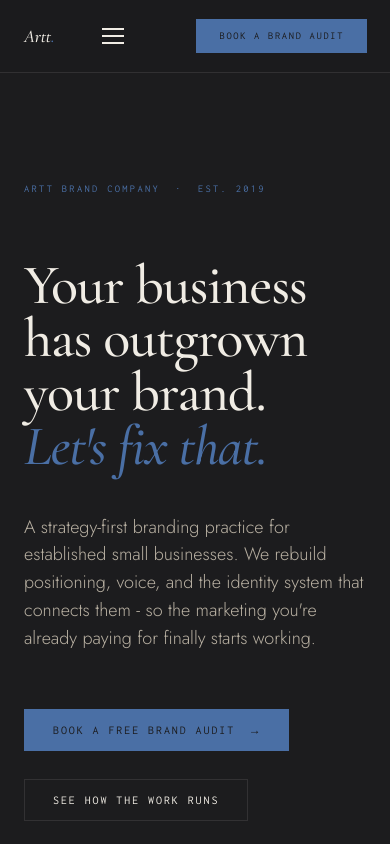
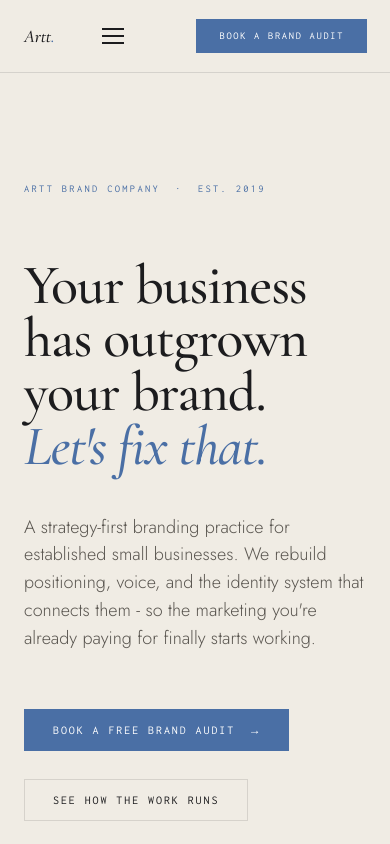
Before and after one commit to Rorym2/artt-brand-co, a plain HTML site: page index.html in a window 390 px wide. Shown: the top 844 px of the page. Drawn offline with nearby package versions, Linux system fonts and the light colour scheme.

Commit message:
Switch site from dark mode to light mode (linen base)
Background flipped from near-black (#1C1C1E) to warm linen (#f0ece4).
Text flipped from light to dark. Surface, hairline, and muted colors
inverted to work on the light background. Header and mobile nav
backgrounds updated. Button text set to white on steel blue. Favicon
updated to match.

Co-Authored-By: Claude Sonnet 4.6 <noreply@anthropic.com>

```diff
--- a/styles.css
+++ b/styles.css
@@ -4,19 +4,19 @@
   --font-display: "Cormorant Garamond", Georgia, serif;
   --font-body: "Jost", "Helvetica Neue", Arial, sans-serif;
   --font-mono: "Inconsolata", "Courier New", monospace;
-  --color-ink: #1C1C1E;
-  --color-paper: #f0ece4;
-  --color-paper-soft: #b8b0a2;
+  --color-ink: #f0ece4;
+  --color-paper: #1C1C1E;
+  --color-paper-soft: #5a5650;
   --accent: #4A6FA5;
   --accent-dim: #3a5a8a;
-  --bg-page: #1C1C1E;
-  --color-surface: #232325;
-  --color-surface-2: #2a2a2d;
-  --fg-primary: #f0ece4;
-  --fg-secondary: #7a7872;
-  --fg-muted: #4a4a4d;
-  --color-hairline: rgba(240,236,228,0.10);
-  --color-hairline-2: rgba(240,236,228,0.06);
+  --bg-page: #f0ece4;
+  --color-surface: #e6e1d8;
+  --color-surface-2: #ddd8ce;
+  --fg-primary: #1C1C1E;
+  --fg-secondary: #6a6560;
+  --fg-muted: #9a958e;
+  --color-hairline: rgba(28,28,30,0.12);
+  --color-hairline-2: rgba(28,28,30,0.06);
   --gutter: clamp(24px, 5vw, 80px);
   --wrap: 1320px;
   --density: 1;
@@ -37,15 +37,15 @@ em { font-style: italic; }
 .section-label { display: block; font: 400 10.5px/1 var(--font-mono); letter-spacing: 0.22em; text-transform: uppercase; color: var(--fg-muted); margin-bottom: 40px; }
 .section-label--accent { color: var(--accent); }
 .btn { display: inline-flex; align-items: center; gap: 8px; padding: 14px 28px; font: 400 12px/1 var(--font-mono); letter-spacing: 0.16em; text-transform: uppercase; border: 1px solid transparent; transition: all var(--t-base) var(--ease); white-space: nowrap; }
-.btn--primary { background: var(--accent); color: var(--color-ink); border-color: var(--accent); }
+.btn--primary { background: var(--accent); color: #fff; border-color: var(--accent); }
 .btn--primary:hover { background: var(--accent-dim); border-color: var(--accent-dim); }
 .btn--ghost { background: transparent; color: var(--fg-primary); border-color: var(--color-hairline); }
 .btn--ghost:hover { border-color: var(--fg-secondary); }
 .link-ghost { font: 400 12px/1 var(--font-mono); letter-spacing: 0.16em; text-transform: uppercase; color: var(--fg-secondary); border-bottom: 1px solid var(--color-hairline); padding-bottom: 4px; transition: color var(--t-base) var(--ease), border-color var(--t-base) var(--ease); }
 .link-ghost:hover { color: var(--accent); border-color: var(--accent); }
-.site-header { position: fixed; top: 0; left: 0; right: 0; z-index: 100; border-bottom: 1px solid var(--color-hairline); background: rgba(28,28,30,0.92); backdrop-filter: blur(12px); }
+.site-header { position: fixed; top: 0; left: 0; right: 0; z-index: 100; border-bottom: 1px solid var(--color-hairline); background: rgba(240,236,228,0.92); backdrop-filter: blur(12px); }
 .site-header__inner { max-width: var(--wrap); margin-inline: auto; padding-inline: var(--gutter); height: 72px; display: flex; align-items: center; gap: 40px; }
-.site-header__mark { font: 500 italic clamp(18px,1.6vw,22px)/1 var(--font-display); letter-spacing: -0.01em; color: var(--color-paper); flex-shrink: 0; }
+.site-header__mark { font: 500 italic clamp(18px,1.6vw,22px)/1 var(--font-display); letter-spacing: -0.01em; color: var(--fg-primary); flex-shrink: 0; }
 .mark-dot { color: var(--accent); }
 .site-nav { display: flex; gap: 36px; margin-left: auto; }
 .site-nav a { font: 400 11px/1 var(--font-mono); letter-spacing: 0.18em; text-transform: uppercase; color: var(--fg-secondary); transition: color var(--t-base) var(--ease); }
@@ -56,7 +56,7 @@ main { padding-top: 72px; }
 .site-footer { border-top: 1px solid var(--color-hairline); padding: 80px 0 48px; background: var(--color-surface); }
 .site-footer__row { display: grid; grid-template-columns: 2fr 1fr 1fr 1fr; gap: 64px; padding-bottom: 64px; border-bottom: 1px solid var(--color-hairline); margin-bottom: 40px; }
 .site-footer__brand { display: flex; flex-direction: column; gap: 20px; }
-.site-footer__mark { font: 500 italic 20px/1 var(--font-display); letter-spacing: -0.01em; color: var(--color-paper); }
+.site-footer__mark { font: 500 italic 20px/1 var(--font-display); letter-spacing: -0.01em; color: var(--fg-primary); }
 .site-footer__quote { font: 300 italic 14px/1.5 var(--font-body); color: var(--fg-muted); max-width: 28ch; }
 .footer-col h4 { font: 400 10px/1 var(--font-mono); letter-spacing: 0.2em; text-transform: uppercase; color: var(--fg-muted); margin-bottom: 20px; }
 .footer-col ul { display: flex; flex-direction: column; gap: 12px; }
@@ -79,7 +79,7 @@ main { padding-top: 72px; }
 @media (max-width: 768px) {
   :root { --density: 0.7; }
   .nav-toggle { display: flex; }
-  .site-nav { display: none; position: absolute; top: 72px; left: 0; right: 0; flex-direction: column; gap: 0; background: rgba(28,28,30,0.97); backdrop-filter: blur(12px); border-bottom: 1px solid var(--color-hairline); padding: 16px var(--gutter); margin-left: 0; }
+  .site-nav { display: none; position: absolute; top: 72px; left: 0; right: 0; flex-direction: column; gap: 0; background: rgba(240,236,228,0.97); backdrop-filter: blur(12px); border-bottom: 1px solid var(--color-hairline); padding: 16px var(--gutter); margin-left: 0; }
   .site-nav.is-open { display: flex; }
   .site-nav a { padding: 14px 0; border-bottom: 1px solid var(--color-hairline); }
   .site-header .btn { margin-left: 0; margin-left: 24px; padding: 11px 22px; font-size: 10.5px; }
```
Also changed, not shown: favicon.svg.
